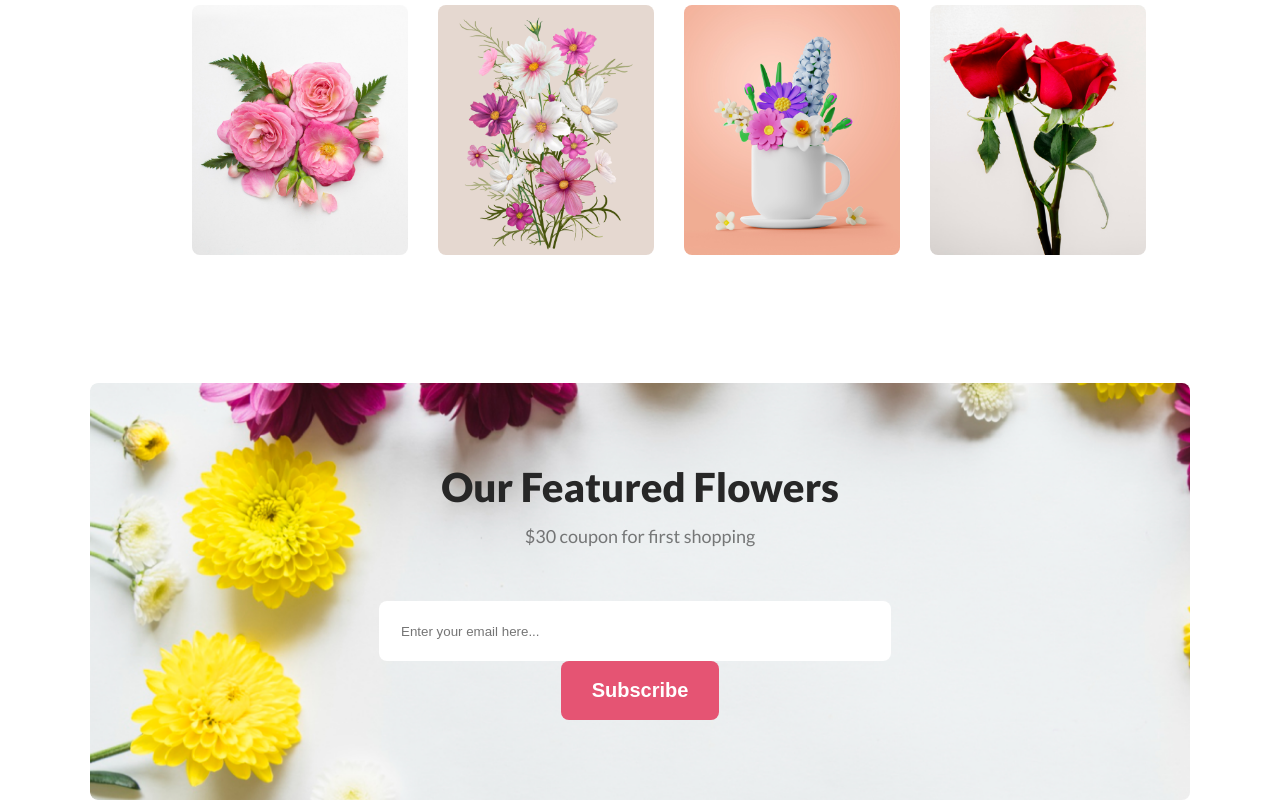
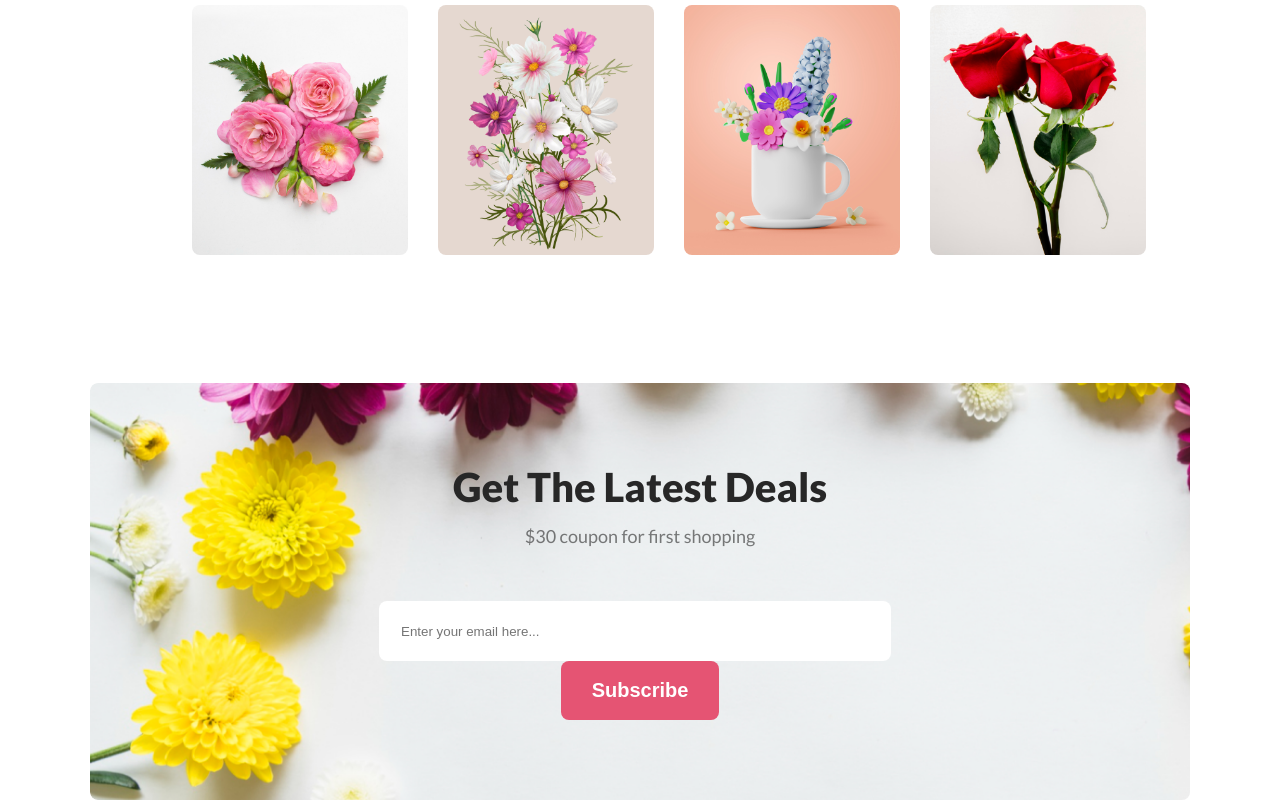
Before and after one commit to Ashikur-ai/flower-shop-assignment1-M1, a plain HTML site: page index.html in a window 1280 px wide. Shown: the part 3318-4118 px from the top of the page. Drawn offline with Linux system fonts and the light colour scheme.

Commit message:
latest section updated

```diff
--- a/index.html
+++ b/index.html
@@ -138,7 +138,7 @@
         <section class="latest">
             <div class="latest-info">
                 <h1 class="latest-title">
-                    Our Featured Flowers
+                    Get The Latest Deals
                 </h1>
                 <p class="latest-description">
                     $30 coupon for first shopping
```
